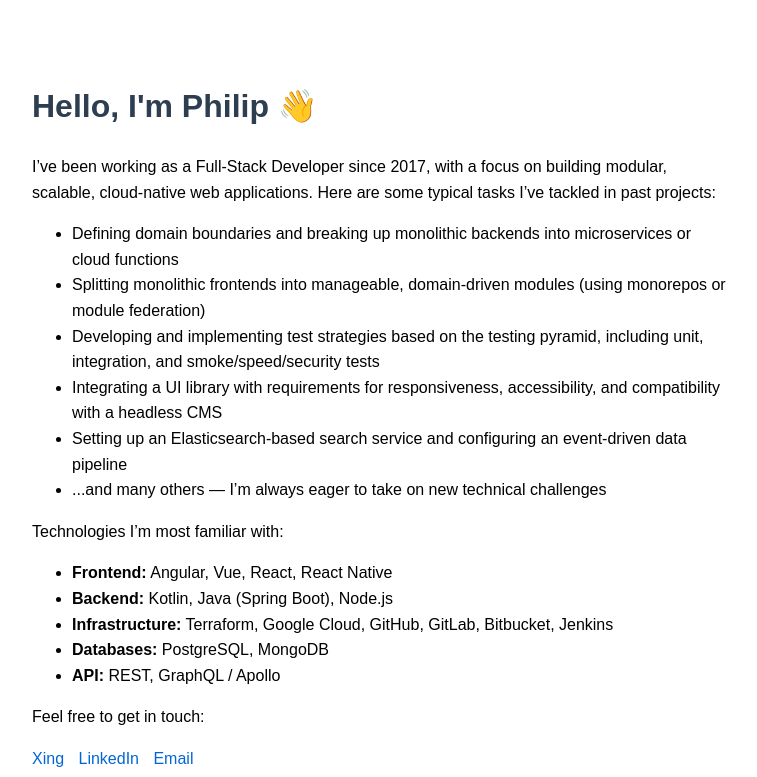
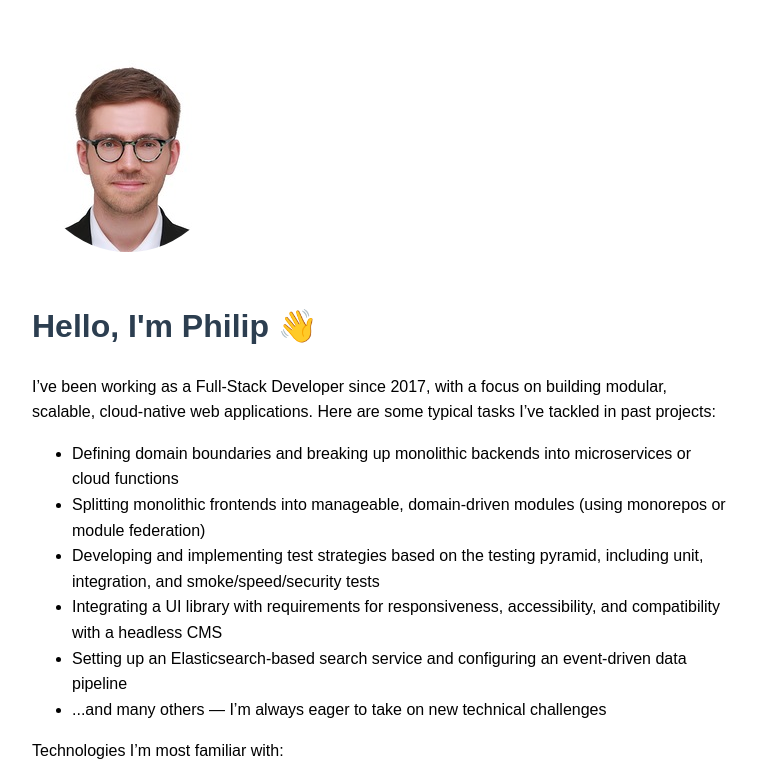
Before and after one commit to philly-vanilly/philly-vanilly.github.io, a plain HTML site: page index.html in a window 1280 px wide. Shown: the top 777 px of the page, without its empty margins (258-1015 px from the left). Drawn offline with Linux system fonts and the light colour scheme.

Commit message:
Update index.html with photo

```diff
--- a/index.html
+++ b/index.html
@@ -24,6 +24,7 @@
   </style>
 </head>
 <body>
+<img src="me.jpeg" alt="A photo of me" style="max-width: 200px; border-radius: 100px; margin-bottom: 20px;" />
 <h1>Hello, I'm Philip 👋</h1>
 <p>
   I’ve been working as a Full-Stack Developer since 2017, with a focus on building modular, scalable, cloud-native web applications. Here are some typical tasks I’ve tackled in past projects:
```
